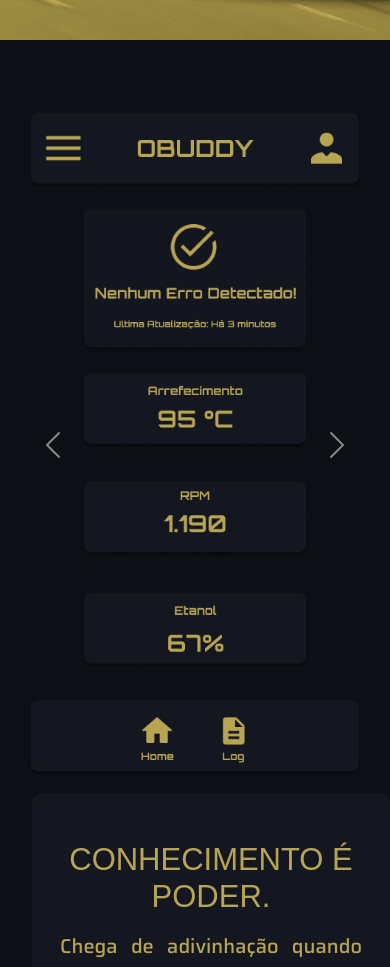
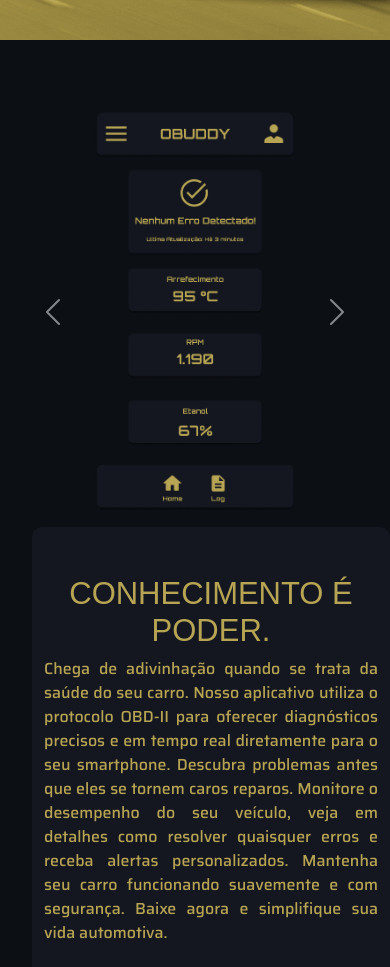
Before and after one commit to edu-siqueira/landing-page-OBUDDY, a website with bundled scripts: page index.html in a window 390 px wide. Shown: the part 670-1637 px from the top of the page. Built offline with nearby package versions, Linux system fonts and the light colour scheme; a web font is replaced by a local one.

Commit message:
Ajustes na responsividade

```diff
--- a/index.html
+++ b/index.html
@@ -73,8 +73,8 @@
                       </div>
                 </div>
                 <div class="col-md-5 section-text align-self-center" data-aos="fade-up" data-aos-duration="1500">
-                    <h1 class="display-5 mt-5">CONHECIMENTO É PODER.</h1>
-                    <p class="m-3 lead">
+                    <h6 class="display-5 mt-5">CONHECIMENTO É PODER.</h1>
+                    <p>
                         Chega de adivinhação quando se trata da saúde do seu carro.
                         Nosso aplicativo utiliza o protocolo OBD-II para oferecer diagnósticos precisos
                         e em tempo real diretamente para o seu smartphone. Descubra problemas antes que eles se tornem
--- a/style/index-style.css
+++ b/style/index-style.css
@@ -57,8 +57,8 @@
 
 .img-fluid{
     border-radius: 10px;
-    height: 580px;
-    width: 320px;
+    max-height: 580px;
+    max-width: 320px;
 }
 
 .carousel-control-prev, .carousel-control-next {
@@ -212,7 +212,14 @@
     }
 }
 
+@media (max-width: 480px) {
+    .img-fluid {
+        height: auto;
+        width: 60%;
+    }
+}
+
 .carousel-inner {
     max-height: 900px;
-    overflow: visible;
+    overflow: hidden;
 }
```
